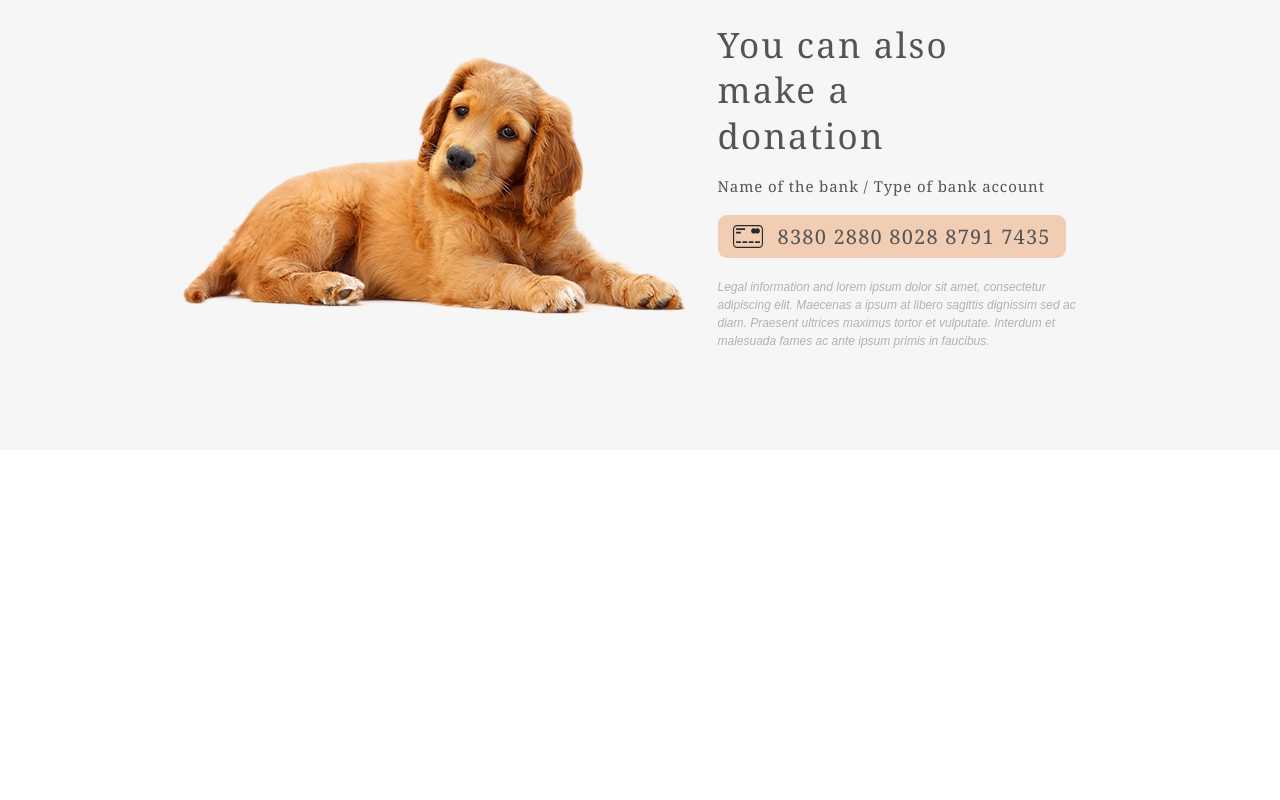
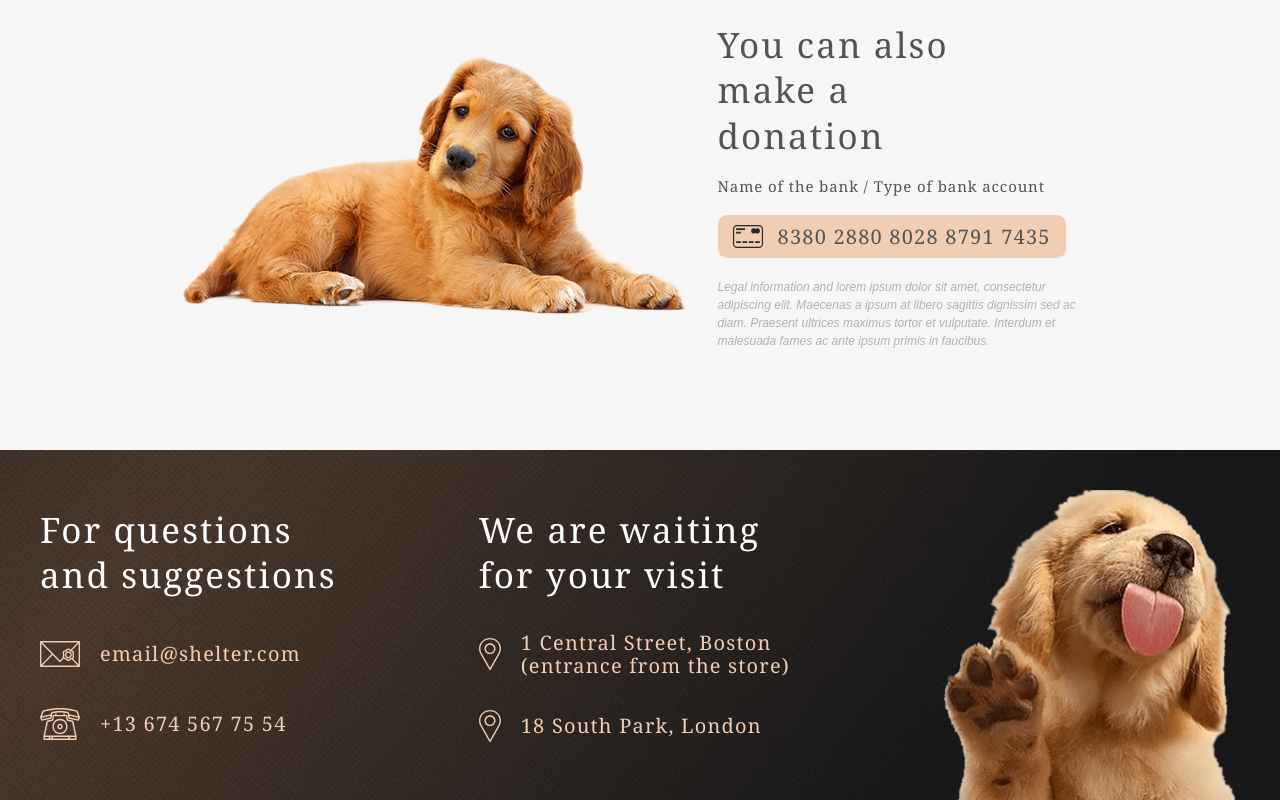
Before and after one commit to xNIGHTMARENIGHTx/shelter, a plain HTML site: page index.html in a window 1280 px wide. Shown: the part 3041-3841 px from the top of the page. Before the commit the page ends 3491 px from the top, so only its background shows below. Drawn offline with Linux system fonts and the light colour scheme.

Commit message:
feat: add contacts section(footer)

```diff
--- /dev/null
+++ b/css/footer.css
@@ -0,0 +1,70 @@
+.footer {
+    background-image: url(./../assets/img/footer-gradient-background.png);
+}
+
+.footer_content {
+    display: flex;
+    justify-content: space-between;
+    align-items: stretch;
+    margin: 0 40px;
+    padding-top: 40px;
+}
+
+.footer_content > img {
+    padding-left: 8px;
+}
+
+.footer_content_container {
+    margin-top: 17px;
+}
+
+.footer_content_container h3{
+    font-family: Georgia, 'Times New Roman', Times, serif;
+    font-weight: 400;
+    font-size: 35px;
+    line-height: 130%;
+    letter-spacing: 0.06em;
+    color: #FFFFFF;
+    margin: 0;
+    margin-bottom: 43px;
+}
+
+.footer_content_container.second h3{
+    margin-bottom: 33px;
+}
+
+.footer_content_container h3 > p{
+    margin: 0;
+}
+
+.footer_content_container div {
+    display: flex;
+    align-items: center;
+    margin-bottom: 40px;
+}
+
+.footer_content_container > .phone {
+    padding-top: 1px;
+}
+
+.footer_content_container.second div {
+    margin-bottom: 33px;
+}
+
+.footer_content_container div > img{
+    padding-right: 20px;
+}
+
+.footer_content_container h4{
+    margin: 0;
+    font-family: Georgia, 'Times New Roman', Times, serif;
+    font-weight: 400;
+    font-size: 20px;
+    line-height: 115%;
+    letter-spacing: 0.06em;
+    color: #F1CDB3;
+}
+
+.footer_content_container h4 > p{
+    margin: 0;
+}
--- a/index.html
+++ b/index.html
@@ -7,6 +7,7 @@
     <meta name="viewport" content="width=device-width, initial-scale=1.0">
     <link rel="stylesheet" href="./css/normalize.css">
     <link rel="stylesheet" href="./css/main.css">
+    <link rel="stylesheet" href="./css/footer.css">
     <title>Shelter</title>
 </head>
 
@@ -18,7 +19,7 @@
                 <a href="#about-info">About the shelter</a>
                 <a href="#pets">Our pets</a>
                 <a href="#help">Help the shelter</a>
-                <a href="">Contacts</a>
+                <a href="#contacts">Contacts</a>
             </nav>
         </header>
         <article class="start-page_content">
@@ -163,6 +164,41 @@
             </div>
         </article>
     </main>
+    <footer class="footer" id="contacts">
+        <div class="footer_content">
+            <div class="footer_content_container">
+                <h3>
+                    For questions
+                    <p>and suggestions</p>
+                </h3>
+                <div>
+                    <img src="./assets/img/icons/mail.svg" alt="">
+                    <h4>email@shelter.com</h4>
+                </div>
+                <div class="phone">
+                    <img src="./assets/img/icons/phone.svg" alt="">
+                    <h4>+13 674 567 75 54</h4>
+                </div>
+            </div>
+            <div class="footer_content_container second">
+                <h3>
+                    We are waiting
+                    <p>for your visit</p>
+                </h3>
+                <div>
+                    <img src="./assets/img/icons/pin.svg" alt="">
+                    <h4>1 Central Street, Boston
+                        <p>(entrance from the store)</p>
+                        </h4>
+                </div>
+                <div>
+                    <img src="./assets/img/icons/pin.svg" alt="">
+                    <h4>18 South Park, London </h4>
+                </div>
+            </div>
+            <img src="./assets/img/footer-puppy.png" alt="puppy">
+        </div>
+    </footer>
 </body>
 
 </html>
```
Also changed, not shown: assets/img/footer-gradient-background.png (added), assets/img/footer-puppy.png (added), assets/img/icons/mail.svg (added), assets/img/icons/phone.svg (added), assets/img/icons/pin.svg (added), css/main.css (line endings or trailing spaces).
